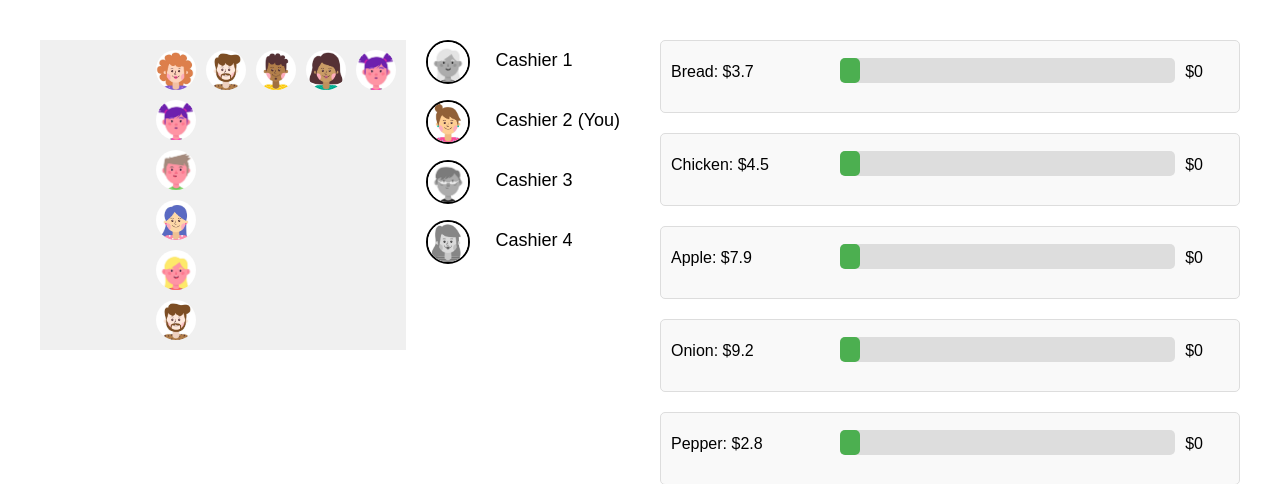
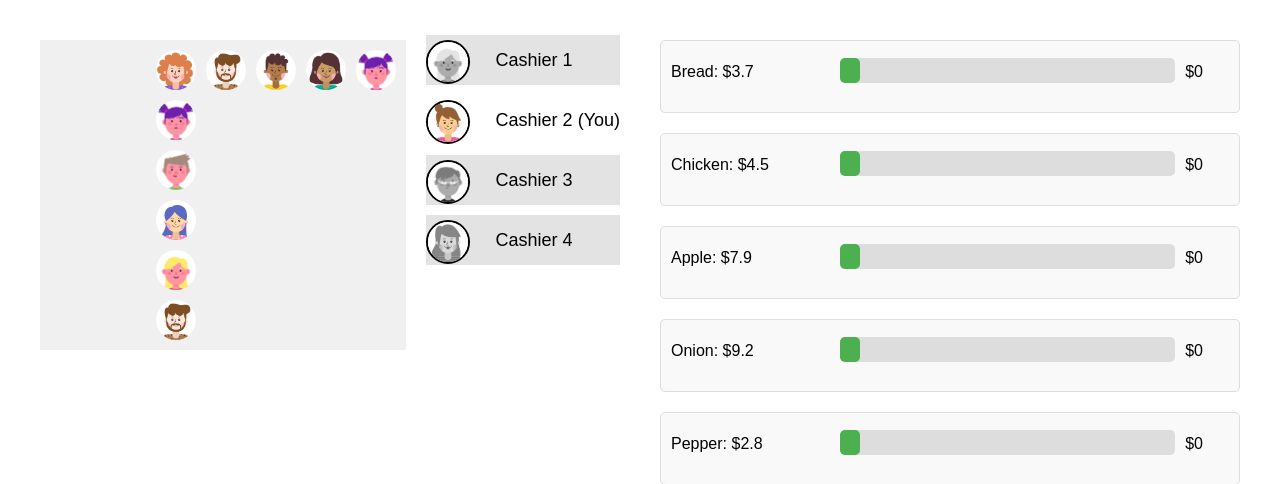
Before and after one commit to biwu6051/bizLab_sam_project, a PHP site: page /pooledQueue.php in a window 1280 px wide. Shown: the top 484 px of the page. Run offline with PHP 8.4, Linux system fonts and the light colour scheme.

Commit message:
pooledQueue add gray on bots

```diff
--- a/src/pooledQueue.php
+++ b/src/pooledQueue.php
@@ -298,6 +298,27 @@ $current_customer_items = $customer_items[0];
         /* 给正在服务的客户的图片添加黑色边框 */
         .cashier-queue img:first-child {
             border: 2px solid black;
+        }
+
+        /* 确保所有收银员行具有相同的宽度和对齐方式 */
+        .cashier-row {
+            display: flex;
+            align-items: center;
+            width: 100%; /* 让每个收银员行占据父容器的全部宽度 */
+            box-sizing: border-box;
+            position: relative; /* 为了定位伪元素 */
+        }
+
+        /* 对非参与者的收银员行添加灰色背景 */
+        .cashier-row:not(#cashier-row-1)::before {
+            content: '';
+            position: absolute;
+            top: -5px;      /* 向上扩展灰色背景 */
+            left: 0;
+            right: 0;
+            bottom: -5px;   /* 向下扩展灰色背景 */
+            background-color: rgba(200, 200, 200, 0.5); /* 半透明的灰色背景 */
+            z-index: -1;     /* 确保背景在内容后面 */
         }
     </style>
 </head>
```
